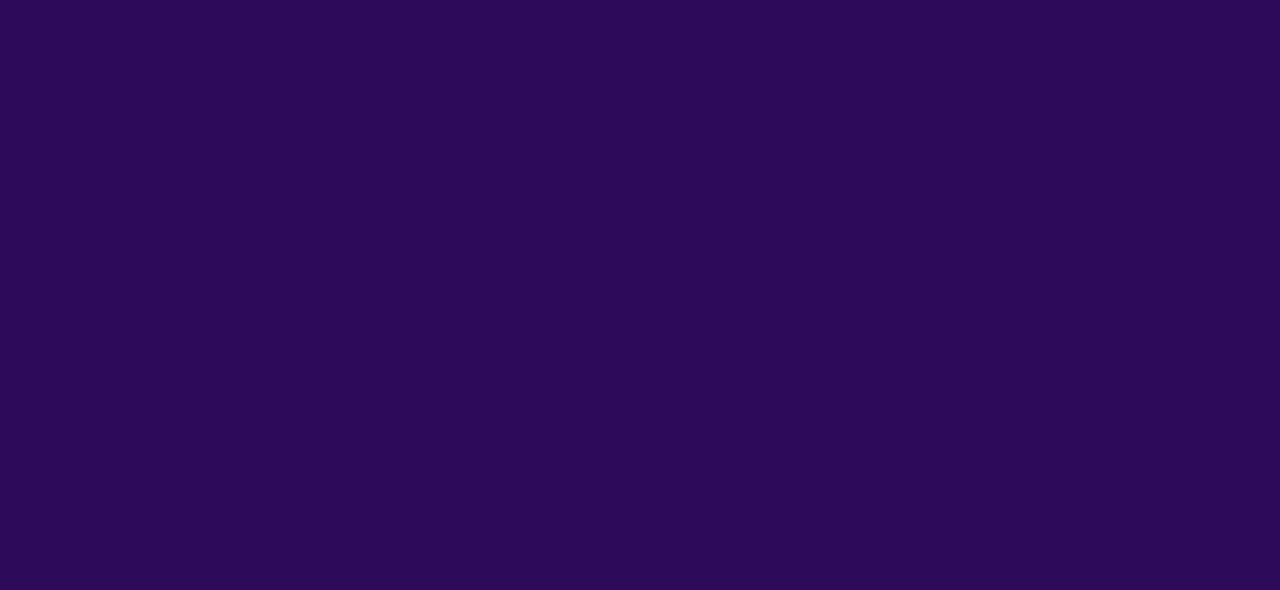
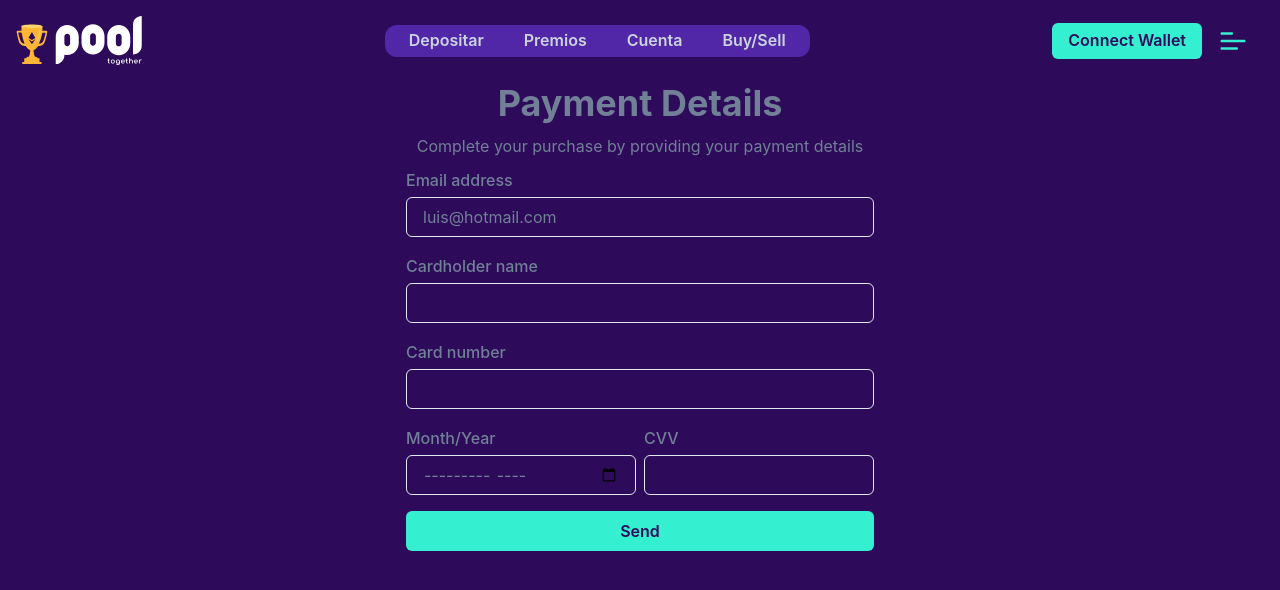
Before and after one commit to facuariasla/pooltogether-ch, a React (Vite) app: page /#/payment in a window 1280 px wide. Before the commit this address had no page. Shown: the top 590 px of the page. Built offline with nearby package versions, Linux system fonts and the light colour scheme.

Commit message:
route to payment added

```diff
--- a/src/App.jsx
+++ b/src/App.jsx
@@ -11,7 +11,7 @@ function App() {
         <Routes>
           <Route path="/" element={<Home />} />
           <Route path="/buy" element={<Buy />} />
-          <Route path="/log" element={<Payment />} />
+          <Route path="/payment" element={<Payment />} />
 
         </Routes>
       </HashRouter>
--- a/src/components/BuyPanel.jsx
+++ b/src/components/BuyPanel.jsx
@@ -1,4 +1,6 @@
 import React, { useEffect, useState } from "react";
+import {Routes, Route, useNavigate} from 'react-router-dom';
+
 import {
   Stack,
   Text,
@@ -14,6 +16,8 @@ import BuyButtonList from "./BuyButtonList";
 import ReceiveButtonList from "./ReceiveButtonList";
 
 const BuyPanel = () => {
+  const navigate = useNavigate();
+
   const walletTokens = useStore((state) => state.walletTokens);
 
   const tokens = useStore((state) => state.tokens);
@@ -155,8 +159,10 @@ const BuyPanel = () => {
       alert("Selecciona un token y una cantidad");
       console.log("Aca iria toast de error");
     } else {
-      alert("Compra realizada con exito");
-      console.log("Aca iria toast de respuesta al backend, con exito");
+      alert("Enviando a pago con tarjeta");
+      console.log("Enviando a pago con tarjeta");
+      navigate('/payment');
+
     }
   };
 
@@ -344,7 +350,6 @@ const BuyPanel = () => {
             </Stack>
 
             <Button
-
               disabled={disabledBtn ? true : false}
               fontWeight={500}
               h={10}
--- a/src/components/PaymentForm.jsx
+++ b/src/components/PaymentForm.jsx
@@ -48,9 +48,9 @@ const PaymentForm = () => {
 
 
   return (
-    <Box display="flex" justifyContent="center" minH="100vh">
-      <Box width="100%" h="100%" maxW="1280px">
-        <Stack>
+    <Box display="flex" justifyContent="center" pb={['100px', null, '50px']}>
+      <Box width="100%" h="100%" maxW="1280px" align='center'>
+        <Stack maxW='500px' px={4}>
           <Stack>
             <Heading>Payment Details</Heading>
             <Text>
@@ -90,7 +90,7 @@ const PaymentForm = () => {
                     </Stack>
 
                     <Stack direction='row'>
-                      <Stack spacing={1} w='100%'>
+                      <Stack spacing={1} w='50%'>
                         <FormLabel m={0} p={0}>Month/Year</FormLabel>
                         <Input type='month' min={`${currentDate()}`} {...register('card_date', {
                           required: true,
@@ -98,7 +98,7 @@ const PaymentForm = () => {
                         {errors.card_date && <p>Specify a date</p>}
                       </Stack>
 
-                      <Stack spacing={1} w='100%'>
+                      <Stack spacing={1} w='50%'>
                         <FormLabel m={0} p={0}>CVV</FormLabel>
                         <Input type='number' {...register('card_cvv', {
                           required: true,
@@ -120,7 +120,7 @@ const PaymentForm = () => {
                       </Stack>
                       }
 
-                      <Button type='submit'>Send</Button>
+                      <Button type='submit' bgColor='cian.100' color='purple.100'>Send</Button>
                   </Stack>
                 </FormControl>
               </form>
--- a/src/pages/Payment.jsx
+++ b/src/pages/Payment.jsx
@@ -1,10 +1,14 @@
 import React from 'react'
+import BottomMenuMob from '../components/BottomMenuMob'
+import Header from '../components/Header'
 import PaymentForm from '../components/PaymentForm'
 
 const Payment = () => {
   return (
     <div>
+      <Header/>
       <PaymentForm/>
+      <BottomMenuMob/>
     </div>
   )
 }
```
